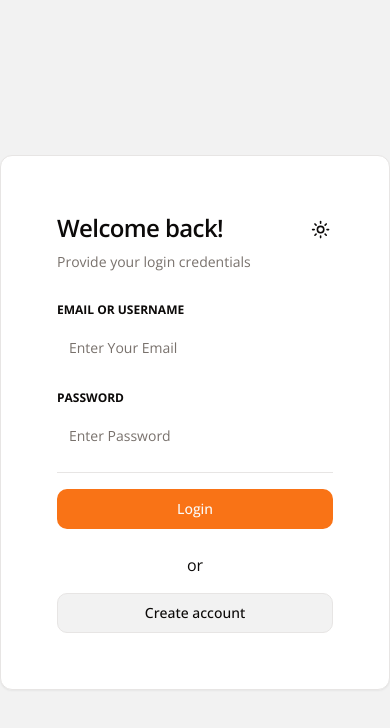
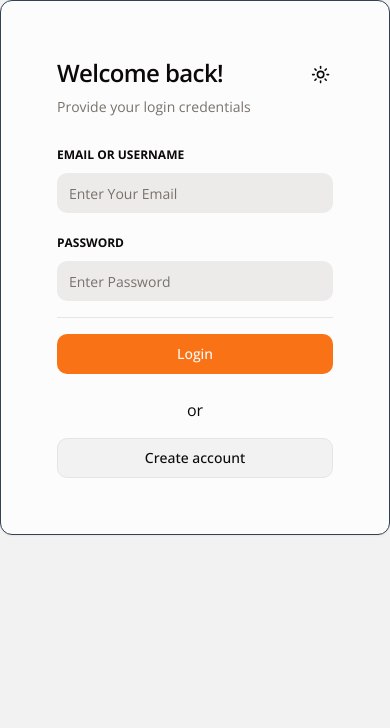
Before and after one commit to Riyad-Eita/FS223, a Next.js app in the folder apprenticeshipreporter/frontend/: page /signin in a window 390 px wide. Shown: the top 728 px of the page. Built offline with nearby package versions, Linux system fonts and the light colour scheme.

Commit message:
Update UI components according to the design (generated by useblackbox.ai )

```diff
--- a/apprenticeshipreporter/frontend/app/(pages)/(auth)/layout.tsx
+++ b/apprenticeshipreporter/frontend/app/(pages)/(auth)/layout.tsx
@@ -1,6 +1,6 @@
 const AuthLayout = ({ children }: { children: React.ReactNode }) => {
 	return (
-		<div className="h-screen w-screen flex flex-col justify-center items-center flex-nowrap">
+		<div className="h-screen w-screen flex flex-col md:justify-center items-center flex-nowrap">
 			{children}
 		</div>
 	);
--- a/apprenticeshipreporter/frontend/app/(pages)/(main)/(routes)/page.tsx
+++ b/apprenticeshipreporter/frontend/app/(pages)/(main)/(routes)/page.tsx
@@ -9,17 +9,11 @@ export default function Home() {
 	return (
 		<main className="h-full w-full">
 			<h1>Apprenticeship Reporter</h1>
-			<div className="h-full w-full grid flex-col flex-wrap md:grid-cols-2">
+			<div className="h-full w-full grid flex-col flex-wrap justify-strech items-strech md:grid-cols-2">
 				<UserInfo />
-
-				<CustomCalendar />
-
-				<div className="p-4">
-					<h2>Profiles</h2>
-					<p>Coming soon...</p>
+				<div className="card rounded-lg bg-card box-shadow-md">
+					<CustomCalendar />
 				</div>
-
-				<SignOutButton />
 			</div>
 		</main>
 	);
--- a/apprenticeshipreporter/frontend/app/(pages)/(main)/layout.tsx
+++ b/apprenticeshipreporter/frontend/app/(pages)/(main)/layout.tsx
@@ -22,7 +22,7 @@ const MainLayout = ({ children }: { children: React.ReactNode }) => {
 	const { data: user, isLoading, isError } = useUser({ cookie: docCookie });
 
 	useEffect(() => {
-		if (document.cookie.length <= 0) redirect("/signin");
+		// if (document.cookie.length <= 0) redirect("/signin");
 		setdocCookie(document.cookie);
 	}, [docCookie, user, isLoading]);
 
@@ -55,7 +55,7 @@ const MainLayout = ({ children }: { children: React.ReactNode }) => {
 			<div
 				className={cn(
 					(sidebarPos === "left" && "md:pl-[72px] ml-6") || "md:pt-[72px]",
-					"h-full p-6"
+					"h-full py-14 px-20"
 				)}
 			>
 				{children}
--- a/apprenticeshipreporter/frontend/app/(pages)/(test)/test/page.tsx
+++ b/apprenticeshipreporter/frontend/app/(pages)/(test)/test/page.tsx
@@ -1,9 +1,13 @@
 const PdfGen = () => {
-  return (
-    <>
-      <h2>PDF Generator</h2>
-    </>
-  );
+	return (
+		<>
+			<main className="h-screen redb">
+				<div className="w-full h-16 bg-slate-200">Header</div>
+				<div className="h-auto">Body</div>
+				<div className="h-16">Footer</div>
+			</main>
+		</>
+	);
 };
 
 export default PdfGen;
--- a/apprenticeshipreporter/frontend/app/globals.css
+++ b/apprenticeshipreporter/frontend/app/globals.css
@@ -11,11 +11,28 @@
 	border: solid 1px red;
 }
 
+/* * {
+	border: solid 1px red;
+} */
+
 @layer base {
 	.box-shadow {
 		box-shadow: 0 15px 25px rgba(129, 124, 124, 0.2);
 		backdrop-filter: blur(14px);
 		background-color: rgba(255, 255, 255, 0.164);
+	}
+	.box-shadow-md {
+		box-shadow: 0 14px 20px #000000;
+	}
+	.box-shadow-sm {
+		box-shadow: 0 4px 6px rgba(129, 124, 124, 0.3);
+		backdrop-filter: blur(6px);
+	}
+	.card {
+		flex: 1;
+		flex-direction: row;
+		justify-content: center;
+		align-items: center;
 	}
 }
 
@@ -46,13 +63,13 @@
 	:root {
 		--background: 0 0% 95%;
 		--foreground: 20 14.3% 4.1%;
-		--card: 0 0% 100%;
+		--card: 0 0% 98%;
 		--card-foreground: 20 14.3% 4.1%;
-		--popover: 0 0% 100%;
+		--popover: 0 0% 99%;
 		--popover-foreground: 20 14.3% 4.1%;
 		--primary: 24.6 95% 53.1%;
 		--primary-foreground: 60 9.1% 97.8%;
-		--secondary: 60 4.8% 95.9%;
+		--secondary: 50 4.8% 92%;
 		--secondary-foreground: 24 9.8% 10%;
 		--muted: 60 4.8% 95.9%;
 		--muted-foreground: 25 5.3% 44.7%;
--- a/apprenticeshipreporter/frontend/components/auth/signInCard.tsx
+++ b/apprenticeshipreporter/frontend/components/auth/signInCard.tsx
@@ -71,7 +71,7 @@ export const SignInCard = () => {
 		try {
 			const response = await signin(values);
 
-			console.log(response)
+			console.log(response);
 
 			if (!response.user) {
 				toast.error(`${response.error}: ${response.message}`, {
@@ -116,7 +116,7 @@ export const SignInCard = () => {
 
 	return (
 		<>
-			<Card className="max-w-full w-[32rem] p-8">
+			<Card className="max-w-full w-[32rem] p-8 bg-popover border-slate-700">
 				<CardHeader className="space-y-1">
 					<div className="flex items-center justify-between">
 						<CardTitle className="text-2xl">Welcome back!</CardTitle>
@@ -137,12 +137,20 @@ export const SignInCard = () => {
 												Email or Username
 											</FormLabel>
 											<FormControl>
+												{(isLoading && (
 													<Input
-													disabled={isLoading}
-													className="bg-[--card]/20 border-0 focus-visible:ring-1 text-[--card] focus-visible:ring-offset-0"
+														disabled
+														className="bg-muted focus-visible:ring-1 text-muted-foreground focus-visible:ring-offset-0"
 														placeholder="Enter Your Email"
 														{...field}
 													/>
+												)) || (
+													<Input
+														className="bg-secondary border-0 focus-visible:ring-1 text-foreground focus-visible:ring-offset-0"
+														placeholder="Enter Your Email"
+														{...field}
+													/>
+												)}
 											</FormControl>
 											<FormMessage className="text-xs text-red-500">
 												{form.formState.errors.email?.message}
@@ -159,13 +167,22 @@ export const SignInCard = () => {
 												Password
 											</FormLabel>
 											<FormControl>
+												{(isLoading && (
 													<Input
-													disabled={isLoading}
+														disabled
 														type="password"
-													className="bg-[--card]/20 border-0 focus-visible:ring-1 text-[--card] focus-visible:ring-offset-0"
+														className="bg-muted border-0 focus-visible:ring-1 text-muted-foreground focus-visible:ring-offset-0"
 														placeholder="Enter Password"
 														{...field}
 													/>
+												)) || (
+													<Input
+														type="password"
+														className="bg-secondary border-0 focus-visible:ring-1 text-foreground focus-visible:ring-offset-0"
+														placeholder="Enter Password"
+														{...field}
+													/>
+												)}
 											</FormControl>
 											<FormMessage className="text-xs text-red-500">
 												{form.formState.errors.password?.message}
--- a/apprenticeshipreporter/frontend/components/auth/signUpCard.tsx
+++ b/apprenticeshipreporter/frontend/components/auth/signUpCard.tsx
@@ -125,7 +125,7 @@ export const SignUpCard = () => {
 	};
 	return (
 		<>
-			<Card className="max-w-full w-[32rem] p-8">
+			<Card className="max-w-full w-[32rem] p-8 bg-popover border-slate-700">
 				<CardHeader className="space-y-1">
 					<div className="flex items-center justify-between">
 						<CardTitle className="text-2xl">Create an account</CardTitle>
--- a/apprenticeshipreporter/frontend/components/calendar/custom-calendar.tsx
+++ b/apprenticeshipreporter/frontend/components/calendar/custom-calendar.tsx
@@ -1,4 +1,4 @@
-"use client"
+"use client";
 
 import { Calendar } from "@/components/ui/calendar";
 import React from "react";
@@ -14,7 +14,7 @@ const CustomCalendar = () => {
 					mode="single"
 					selected={date}
 					onSelect={setDate}
-					className="rounded-md border"
+					className="rounded-md border box-shadow-sm"
 				/>
 			</div>
 		</div>
```
Lines whose indentation alone changed are shown as unchanged.
